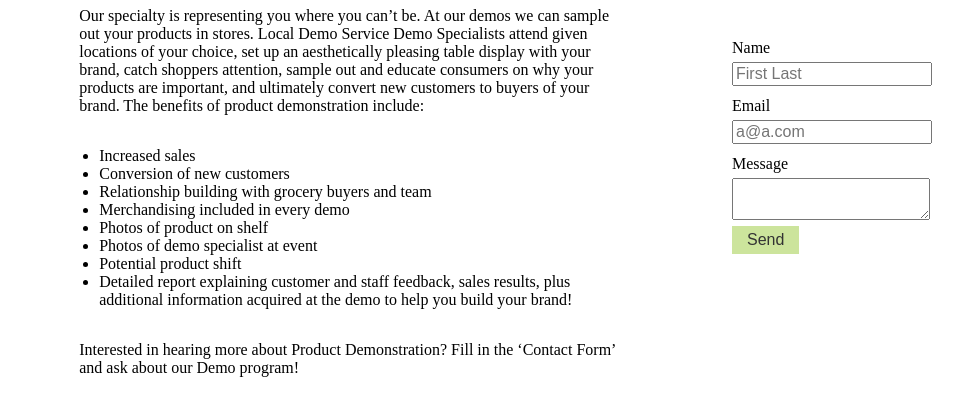
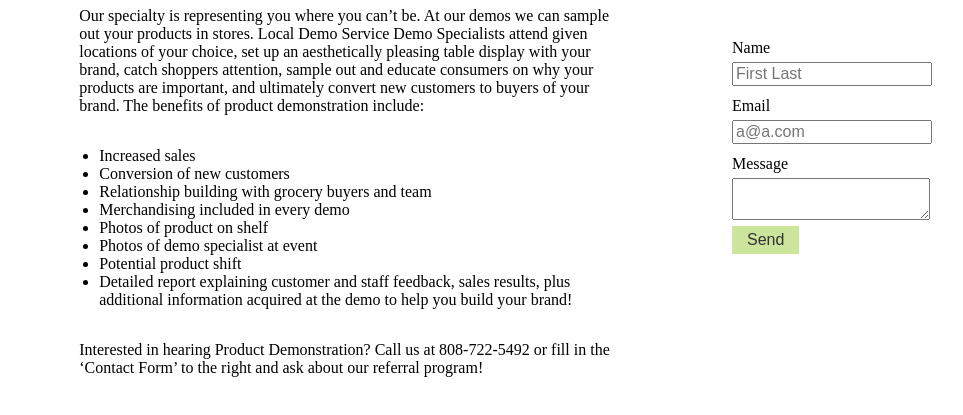
Before and after one commit to LocalDemoService/localdemoservice, a Gatsby site: page /Product-Demonstration in a window 1280 px wide. Shown: the part 129-544 px from the top of the page, without its empty margins (196-1159 px from the left). Built offline with nearby package versions, Linux system fonts and the light colour scheme; Gatsby itself is replaced by a stand-in of ours.

Commit message:
Updated contact text

```diff
--- a/src/pages/Product-Demonstration.js
+++ b/src/pages/Product-Demonstration.js
@@ -22,7 +22,7 @@
         <ul>
           {services.map(service => <li key={service}>{service}</li>)}
         </ul>
-        <p>Interested in hearing more about Product Demonstration? Fill in the ‘Contact Form’ and ask about our Demo program!</p>
+        <p>Interested in hearing Product Demonstration? Call us at 808-722-5492 or fill in the ‘Contact Form’ to the right and ask about our referral program!</p>
       </MainColumn>
       <SideColumn>
         <Contact />
```
